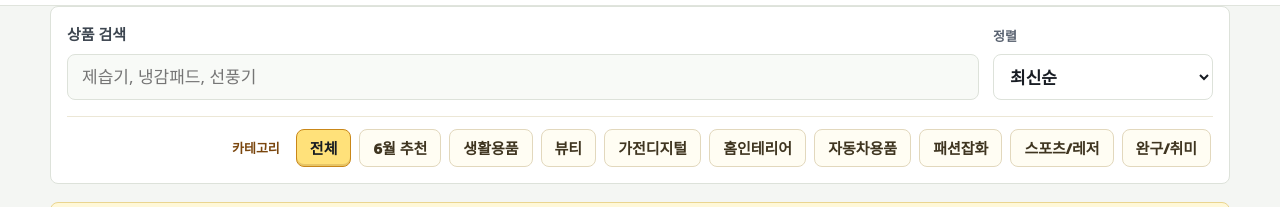
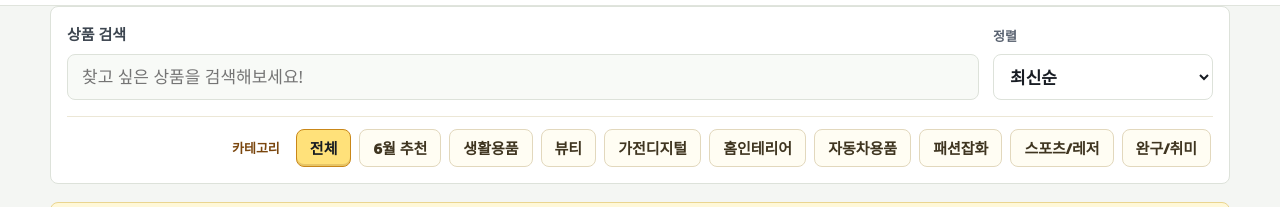
Before and after one commit to kimssi1201-ux/sale, a website: page index.html in a window 1280 px wide. Shown: the part 106-313 px from the top of the page. Drawn offline with Linux system fonts and the light colour scheme.

Commit message:
Update search placeholder copy

```diff
--- a/index.html
+++ b/index.html
@@ -268,7 +268,7 @@
       <section class="shop-toolbar" aria-label="상품 검색과 카테고리">
         <div class="search-box">
           <label for="search">상품 검색</label>
-          <input id="search" type="search" placeholder="제습기, 냉감패드, 선풍기" autocomplete="off" />
+          <input id="search" type="search" placeholder="찾고 싶은 상품을 검색해보세요!" autocomplete="off" />
           <p id="searchStatus" class="search-status" hidden></p>
         </div>
 
```
